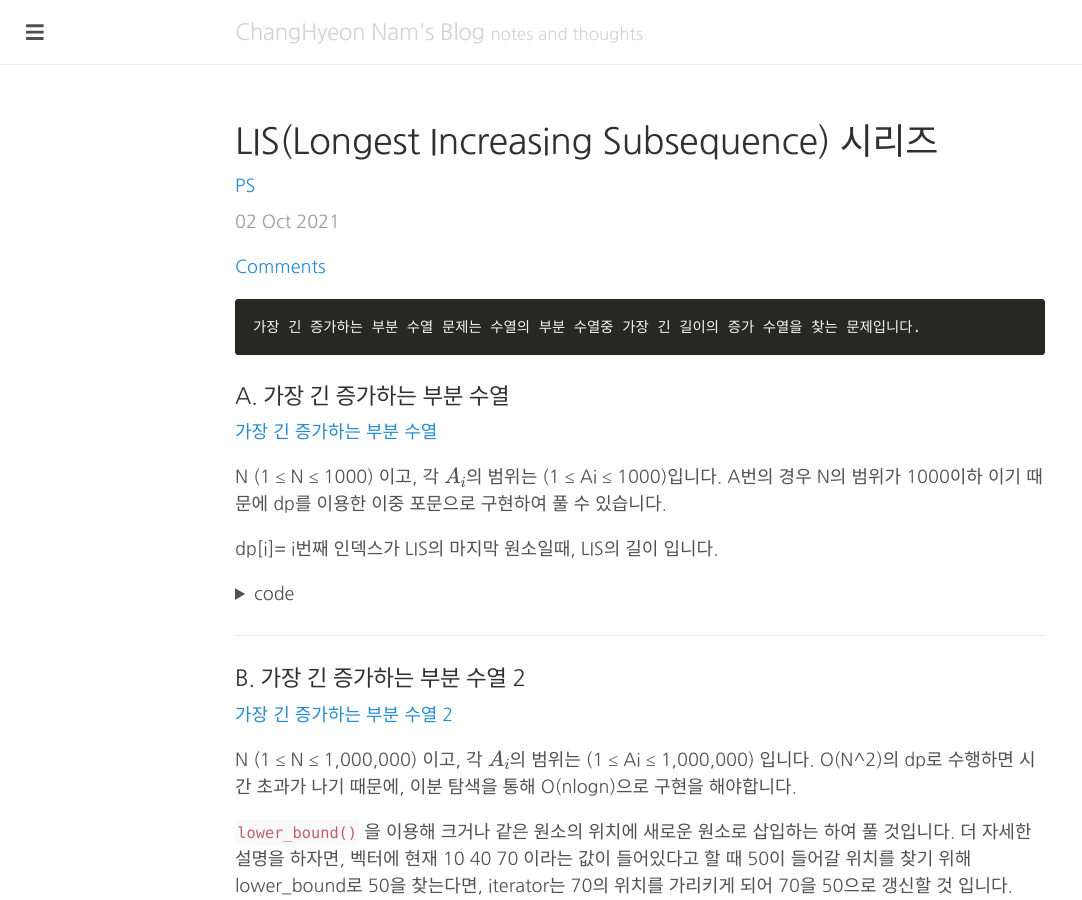
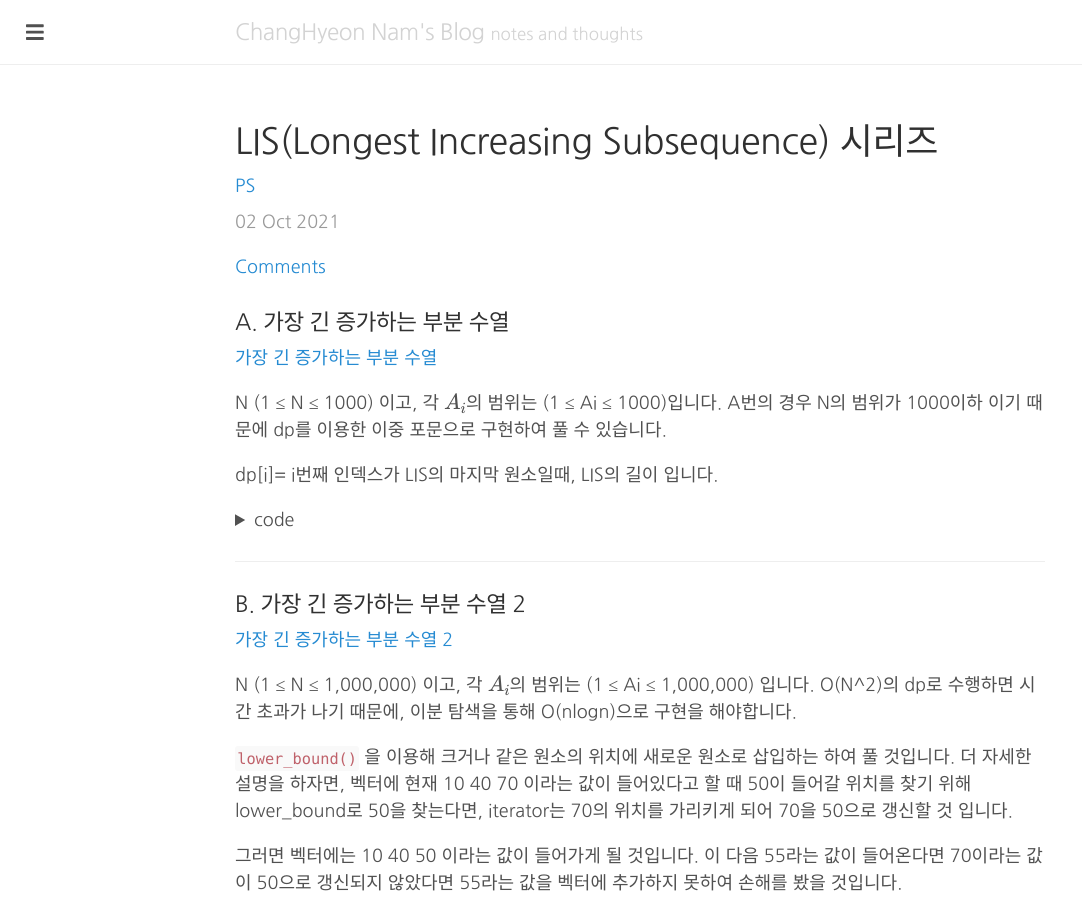
Before and after one commit to changhyeonnam/changhyeonnam.github.io, a Jekyll site: the page built from _posts/2021/2021-10-02-LIS.md, in a window 1280 px wide and 900 px high. Shown: the whole window, without its empty margins (0-1082 px from the left). Built offline with Jekyll 4.4.1, drawn with Linux system fonts in a browser that asks for light colours; nearby versions of some CDN libraries; our own code applies the rules of GitHub Pages for plain Markdown files; formulas are drawn with MathJax 3; comment, search, counter and statistics services are not loaded.

Commit message:
Update 2021-10-02-LIS.md

````diff
--- a/_posts/2021/2021-10-02-LIS.md
+++ b/_posts/2021/2021-10-02-LIS.md
@@ -7,9 +7,6 @@ use_math: true
 comments: true
 ---
 
-```
-가장 긴 증가하는 부분 수열 문제는 수열의 부분 수열중 가장 긴 길이의 증가 수열을 찾는 문제입니다.
-```
 
 ### A. 가장 긴 증가하는 부분 수열
 
````
